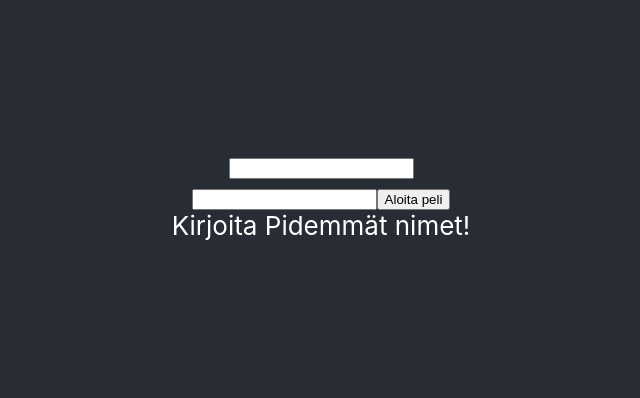
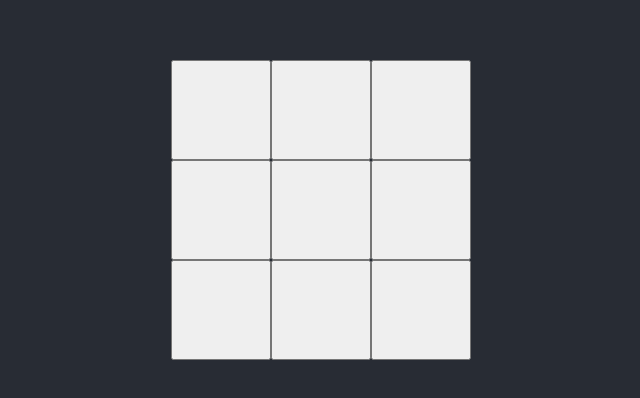
Before and after one commit to juvuorin/React-kurssi, a React (Create React App) app: page / in a window 1280 px wide. Shown: the part 190-588 px from the top of the page, without its empty margins (319-959 px from the left). Built offline with nearby package versions, Linux system fonts and the light colour scheme.

Commit message:
keskiviikon_koodit

```diff
--- a/src/App.js
+++ b/src/App.js
@@ -15,7 +15,16 @@ const voittorivit =
   [0,4,8],
   [2,4,6]]
 
-  const [pelilauta, setPelilauta] = useState([" ", " ", " ", " ", " ", " ", " ", " ", " "])
+  const nap = {
+    x: "X",
+    o: "O",
+    tyhja: " "
+};
+
+  const [pelilauta, setPelilauta] = useState(
+    [{nappula: nap.tyhja, paikka: 0},{nappula: nap.tyhja, paikka: 1},{nappula: nap.tyhja, paikka: 2},
+      {nappula: nap.tyhja, paikka: 3},{nappula: nap.tyhja, paikka: 4},{nappula: nap.tyhja, paikka: 5},
+      {nappula: nap.tyhja, paikka: 6},{nappula: nap.tyhja, paikka: 7},{nappula: nap.tyhja, paikka: 8}])
   const [teksti, setTeksti] = useState("")
   const [näytäNappula, setNäytäNappula] = useState(false)
   const [pelivuoroX, setPelivuoroX] = useState(true)
@@ -23,22 +32,38 @@ const voittorivit =
   //[0] = Pelaalja O, [1] = Pelaaja X
   const [pelaajat, setPelaajat] = useState(["", ""])
 
-  const voittikoX = () => {
+  function voittaakoTämäPelaaja(lauta, pelaaja) {
 
-    voittorivit.some(alkio=>{
-      if (pelilauta[alkio[0]] =="X" && pelilauta[alkio[1]]=="X" && pelilauta[alkio[2]]=="X") {
+    return voittorivit.some(x => {
+        if (lauta[x[0]]!=nap.tyhja
+            && lauta[x[0]].nappula == pelaaja
+            && lauta[x[1]].nappula == pelaaja
+            && lauta[x[2]].nappula == pelaaja) {
+            return true
+        }
+
+    });
+
+}
+
+ /*  const voittikoX = () => {
+
+    return voittorivit.some(alkio=>{
+      if (pelilauta[alkio[0]].nappula =="X" && pelilauta[alkio[1]].nappula=="X" && pelilauta[alkio[2]].nappula=="X") {
         return true;
       }
 
 
-    })
+    }) */
+
+
 
  /*    for (let voittorivi in voittorivit) {
       if (pelilauta[voittorivi[0]] =="X" && pelilauta[voittorivi[1]]=="X" && pelilauta[voittorivi[2]]=="X") {
         return true;
       }
-    } */
-  }
+    }
+  }*/
   function tekstiMuuttui(event) {
     if (event.target.value == "salasana") {
       setNäytäNappula(true)
@@ -77,22 +102,25 @@ const voittorivit =
 
   }
   const ruutuValittu = (indeksi) => {
-    if (pelilauta[indeksi] == " ") {
+
+    if (pelilauta[indeksi].nappula == " ") {
       let kopio = pelilauta.slice()
       if (pelivuoroX) {
 
-        kopio[indeksi] = "X"
+        kopio[indeksi].nappula = nap.x
         setPelilauta(kopio)
         setPelivuoroX(false)
       } else {
 
-        kopio[indeksi] = "O"
+        kopio[indeksi].nappula = nap.o
         setPelilauta(kopio)
         setPelivuoroX(true)
       }
     }
     //Conditional rendering
   }
+
+//  {voittikoX() && "X voitti"}
   return (<div className="App">
     <header className="App-header">
       <div className="game">
@@ -100,10 +128,10 @@ const voittorivit =
         <input type="text" value={pelaajat[1]} onChange={(event) => nimiXMuuttui(event)}></input>
         {!peliKäynnissä && <button onClick={aloitaNappiPainettu}>Aloita peli</button>}
         {(pelaajat[0].length < 1 || pelaajat[1].length < 1) && <div>Kirjoita Pidemmät nimet!</div>}
-        {voittikoX() && "X voitti"}
+
         <br></br>
 
-        {peliKäynnissä && pelilauta.map((alkio, indeksi) => <Ruutu key={indeksi} funktio={ruutuValittu} indeksi={indeksi} ruuduntila={alkio} />)}
+        {peliKäynnissä && pelilauta.map(alkio => <Ruutu funktio={ruutuValittu} ruuduntila={alkio} />)}
 
       </div>
     </header>
--- a/src/Appv4.js
+++ b/src/Appv4.js
@@ -0,0 +1,170 @@
+import React, { useState } from 'react';
+import './App.css';
+import Ruutu from "./ruutu.js";
+
+var counter = 0
+
+function Appv4() {
+
+    const nap = {
+        x: "X",
+        o: "O",
+        tyhja: " "
+    };
+
+    const [vuoro, setVuoro] = useState(true) //true tarkoittaa, että X aloittaa
+    const [kierrokset, setKierrokset] = useState(0)
+
+      const [pelilauta, setPelilauta] = useState(
+        [{ nappula: nap.tyhja, paikka: 0 }, { nappula: nap.tyhja, paikka: 1 }, { nappula: nap.tyhja, paikka: 2 },
+        { nappula: nap.tyhja, paikka: 3 }, { nappula: nap.tyhja, paikka: 4 }, { nappula: nap.tyhja, paikka: 5 },
+        { nappula: nap.tyhja, paikka: 6 }, { nappula: nap.tyhja, paikka: 7 }, { nappula: nap.tyhja, paikka: 8 }])
+
+/*           const [pelilauta, setPelilauta] = useState(
+            [{ nappula: nap.o, paikka: 0 }, { nappula: nap.x, paikka: 1 }, { nappula: nap.o, paikka: 2 },
+            { nappula: nap.tyhja, paikka: 3 }, { nappula: nap.x, paikka: 4 }, { nappula: nap.tyhja, paikka: 5 },
+            { nappula: nap.tyhja, paikka: 6 }, { nappula: nap.o, paikka: 7 }, { nappula: nap.tyhja, paikka: 8 }]) */
+
+    const voittorivit = [
+        [0, 1, 2],
+        [3, 4, 5],
+        [6, 7, 8],
+        [0, 3, 6],
+        [1, 4, 7],
+        [2, 5, 8],
+        [0, 4, 8],
+        [2, 4, 6]
+    ];
+/*
+    ["x","x","x","x","x"] =>10000
+    ["x","x"," ","x"]   => 100
+    ["x","x","x"]       => 60
+    ["x","x"]           => 30
+ */
+
+    function voittaakoTämäPelaaja(lauta, pelaaja) {
+
+        return voittorivit.some(x => {
+            if (lauta[x[0]]!=nap.tyhja
+                && lauta[x[0]].nappula == pelaaja
+                && lauta[x[1]].nappula == pelaaja
+                && lauta[x[2]].nappula == pelaaja) {
+                return true
+            }
+
+        });
+
+    }
+
+    function ruutuPainettu(indeksi) {
+        if ((!voittaakoTämäPelaaja(pelilauta, nap.o) && !voittaakoTämäPelaaja(pelilauta, nap.x))) {
+            if (pelilauta[indeksi].nappula == nap.tyhja && kierrokset < 5) {
+
+                let kopio = pelilauta.slice()
+                kopio[indeksi].nappula = nap.x
+                if (kierrokset < 4) {
+                    counter = 0
+                    let paikka = tietokoneenSiirto(kopio);
+                    kopio[paikka].nappula = nap.o
+                    console.log(counter)
+
+                }
+                setPelilauta(kopio)
+                setKierrokset(kierrokset + 1);
+            }
+        }
+        //setNimi(tapahtuma.target.value )
+        //console.log(indeksi)
+    }
+    function tietokoneenSiirto(lauta) {
+        return minimax(lauta, nap.o).paikka;
+    }
+    function emptySquares(lauta) {
+        return lauta.filter(item => item.nappula === nap.tyhja);
+    }
+    function minimax(newBoard, player) {
+        let availableSpots = emptySquares(newBoard);
+
+        if (voittaakoTämäPelaaja(newBoard, nap.x)) {
+           /*  console.log("--------x voittaa----------")
+
+            console.log(newBoard[0].nappula+newBoard[1].nappula+newBoard[2].nappula)
+            console.log(newBoard[3].nappula+newBoard[4].nappula+newBoard[5].nappula)
+            console.log(newBoard[6].nappula+newBoard[7].nappula+newBoard[8].nappula) */
+            return { score: -10 }
+        } else if (voittaakoTämäPelaaja(newBoard, nap.o)) {
+           /*  console.log("--------o voittaa----------")
+
+            console.log(newBoard[0].nappula+newBoard[1].nappula+newBoard[2].nappula)
+            console.log(newBoard[3].nappula+newBoard[4].nappula+newBoard[5].nappula)
+            console.log(newBoard[6].nappula+newBoard[7].nappula+newBoard[8].nappula) */
+
+            return { score: 10 }
+        } else if (availableSpots.length === 0) {
+            return { score: 0 }
+        }
+
+        let moves = [];
+
+        availableSpots.forEach((availableSpot) => {
+            let move = {};
+            move.paikka = newBoard[availableSpot.paikka].paikka;
+            move.nappula = " "
+            newBoard[availableSpot.paikka] = { nappula: player, paikka: move.paikka };
+
+            if (player === nap.o) {
+                let result = minimax(newBoard, nap.x);
+                move.score = result.score;
+            } else {
+                let result = minimax(newBoard, nap.o);
+                move.score = result.score;
+            }
+
+            newBoard[availableSpot.paikka] = { nappula: move.nappula, paikka: move.paikka }
+            moves.push(move);
+        })
+
+        let bestMove;
+
+        if (player === nap.o) {
+            let bestScore = -10000;
+            moves.forEach((move, index) => {
+                if (move.score > bestScore) {
+                    bestScore = move.score;
+                    bestMove = index;
+                }
+            })
+        }
+        else {
+            let bestScore = 10000;
+            moves.forEach((move, index) => {
+                if (move.score < bestScore) {
+                    bestScore = move.score;
+                    bestMove = index;
+                }
+            })
+        }
+         counter++;
+      /*   if (counter > 100) {
+            if ((counter % 100) == 0) console.log(counter);
+        } else
+        { console.log(counter); }
+       */ // console.log("Paras siirto:"+ moves[bestMove].paikka)
+        return moves[bestMove];
+
+    }
+
+    return (<div className="App">
+        <header className="App-header">
+            <div className="game">
+
+                {pelilauta.map((alkio) =>
+                    (<Ruutu ruuduntila={alkio} funktio={ruutuPainettu} />))
+                }
+            </div>
+
+        </header>
+    </div>)
+
+}
+export default Appv4
--- a/src/index.js
+++ b/src/index.js
@@ -2,11 +2,11 @@ import React from 'react';
 import ReactDOM from 'react-dom';
 import './index.css';
 import App from './App';
-
+import Appv4 from './Appv4';
 
 import * as serviceWorker from './serviceWorker';
 
-ReactDOM.render(<App />, document.getElementById('root'));
+ReactDOM.render(<Appv4/>, document.getElementById('root'));
 
 // If you want your app to work offline and load faster, you can change
 // unregister() to register() below. Note this comes with some pitfalls.
--- a/src/ruutu.js
+++ b/src/ruutu.js
@@ -2,8 +2,8 @@ import React from 'react';
 
 export function Ruutu(props){
     return(
-        <button className="nappi" onClick={()=>props.funktio(props.indeksi)}>
-           {props.ruuduntila}
+        <button className="nappi" onClick={()=>props.funktio(props.ruuduntila.paikka)}>
+           {props.ruuduntila.nappula}
         </button>
     );
 }
```
